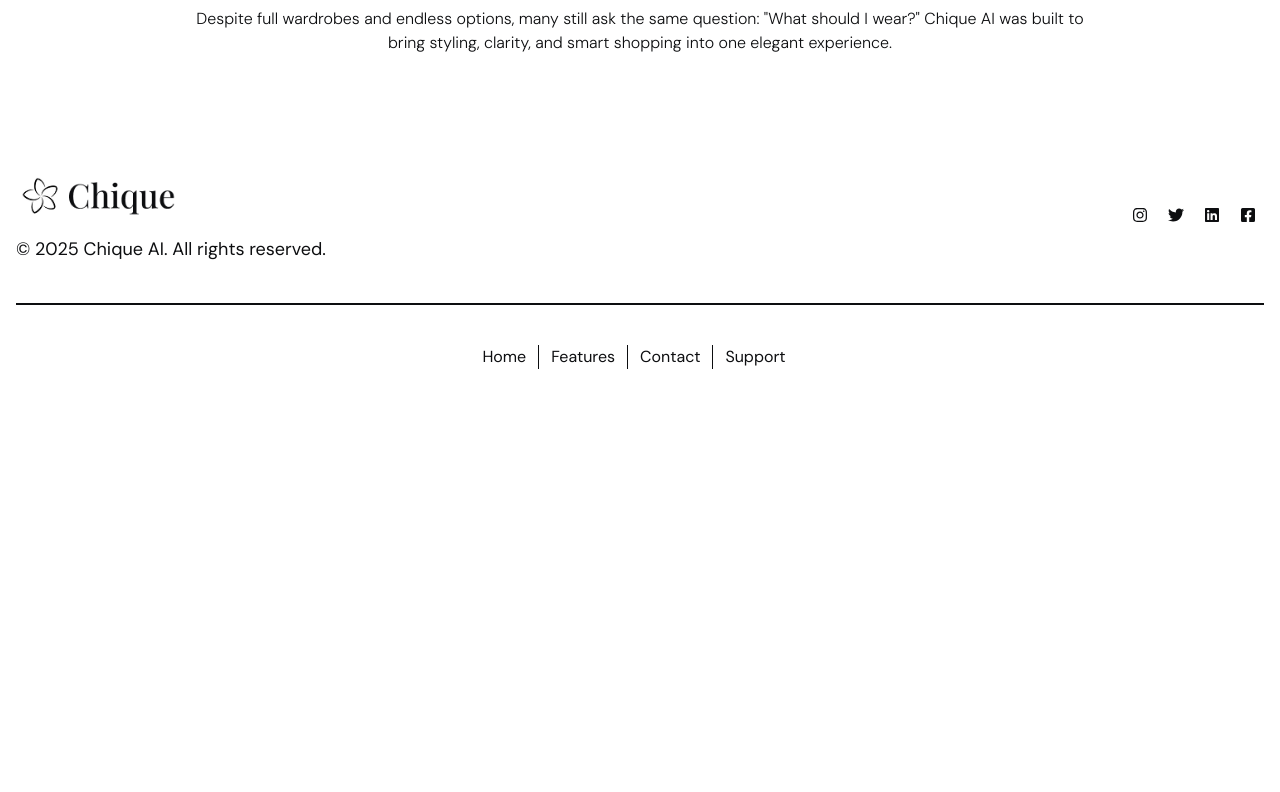
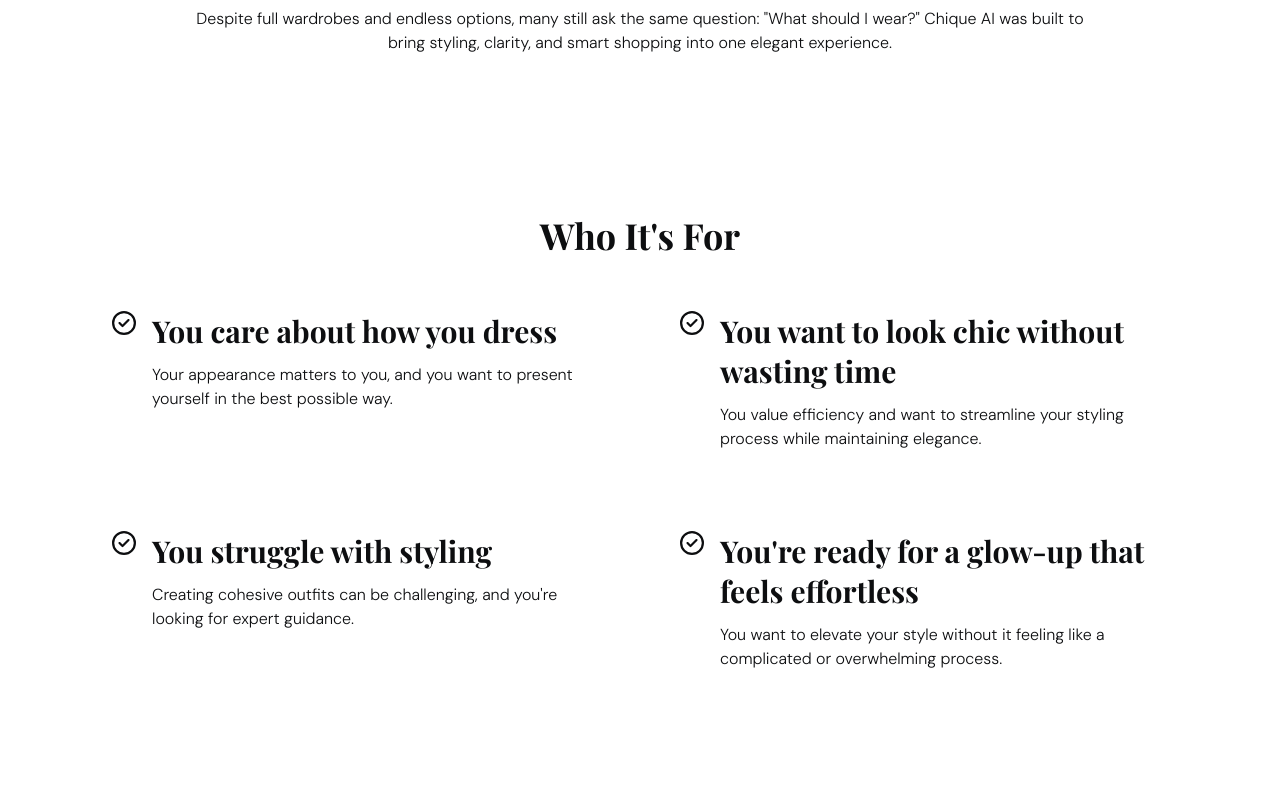
Before and after one commit to Webgenius0/chique, a Next.js app: page / in a window 1280 px wide. Shown: the part 1380-2172 px from the top of the page. Before the commit the page ends 1789 px from the top, so only its background shows below. Built offline with nearby package versions, Linux system fonts and the light colour scheme; a web font is replaced by a local one; what @ant-design/nextjs-registry would draw is missing.

Commit message:
About complement

```diff
--- a/app/(site)/page.js
+++ b/app/(site)/page.js
@@ -1,3 +1,4 @@
+import About from "@/components/home/About";
 import ChiqueAI from "@/components/home/ChiqueAI";
 import Hero from "@/components/home/Hero";
 import WhyCreated from "@/components/home/WhyCreated";
@@ -13,6 +14,7 @@
       <Hero />
       <ChiqueAI />
       <WhyCreated />
+      <About />
     </div>
   );
 };
--- a/components/home/About.jsx
+++ b/components/home/About.jsx
@@ -1,11 +1,60 @@
-
+import CommonSectionTitle from "../common/CommonSectionTitle";
+import { FaRegCircleCheck } from "react-icons/fa6";
 
 const About = () => {
-    return (
-        <div>
-
-        </div>
-    );
+  const items = [
+    {
+      id: 1,
+      icon: <FaRegCircleCheck />,
+      title: "You care about how you dress",
+      subtitle:
+        "Your appearance matters to you, and you want to present yourself in the best possible way.",
+    },
+    {
+      id: 2,
+      icon: <FaRegCircleCheck />,
+      title: "You want to look chic without wasting time",
+      subtitle:
+        "You value efficiency and want to streamline your styling process while maintaining elegance.",
+    },
+    {
+      id: 3,
+      icon: <FaRegCircleCheck />,
+      title: "You struggle with styling",
+      subtitle:
+        "Creating cohesive outfits can be challenging, and you're looking for expert guidance.",
+    },
+    {
+      id: 4,
+      icon: <FaRegCircleCheck />,
+      title: "You're ready for a glow-up that feels effortless",
+      subtitle:
+        "You want to elevate your style without it feeling like a complicated or overwhelming process.",
+    },
+  ];
+  return (
+    <div className="container flex flex-col gap-14 py-20 px-28">
+      <CommonSectionTitle
+        text="Who It's For"
+        className={"!font-bold !font-secondary"}
+      />
+      <div className="w-full grid grid-cols-2 gap-20">
+        {items.map((item) => (
+          <div key={item.id}>
+            <div className="w-full flex gap-4 justify-center">
+              <div className="text-2xl">{item.icon}</div>
+              <div className="w-full flex flex-col gap-3">
+                <p className="text-3xl font-bold font-secondary text-primary-dark leading-10">
+                  {item.title}
+                </p>
+                <p className="text-base font-light font-primary text-primary-dark">{item.subtitle}</p>
+              </div>
+            </div>
+          </div>
+        ))}
+      </div>
+    </div>
+  );
 };
 
 export default About;
--- a/components/home/ChiqueAI.jsx
+++ b/components/home/ChiqueAI.jsx
@@ -70,7 +70,7 @@
             viewport={{ once: true, amount: 0.4 }}
             style={{ transformStyle: "preserve-3d" }}
           >
-            <div className="bg-[#F4F4F4] w-[60px] h-[60px] rounded-full text-3xl p-4 cursor-pointer">
+            <div className="bg-[#F4F4F4] w-[60px] h-[60px] rounded-full text-2xl p-4 cursor-pointer">
               {item.icon}
             </div>
             <p className="text-lg font-bold font-secondary text-primary-dark">
```
